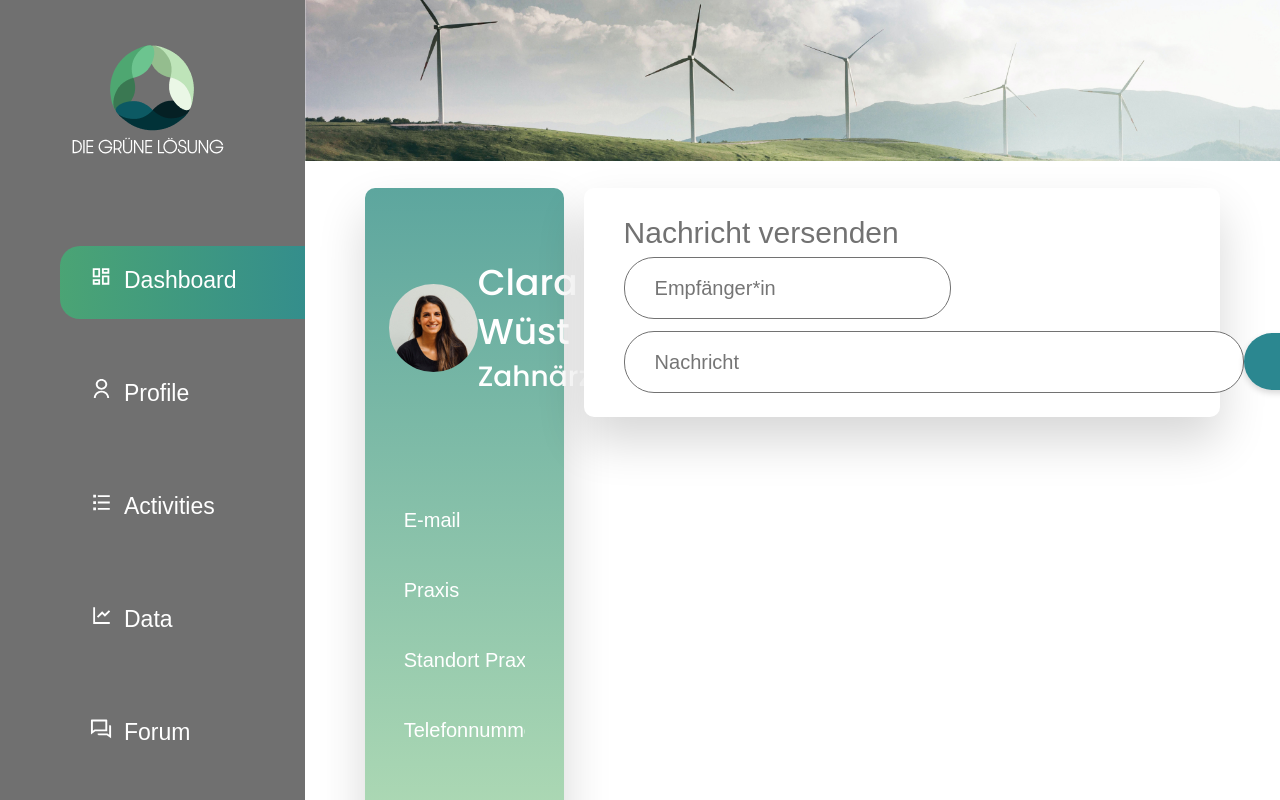
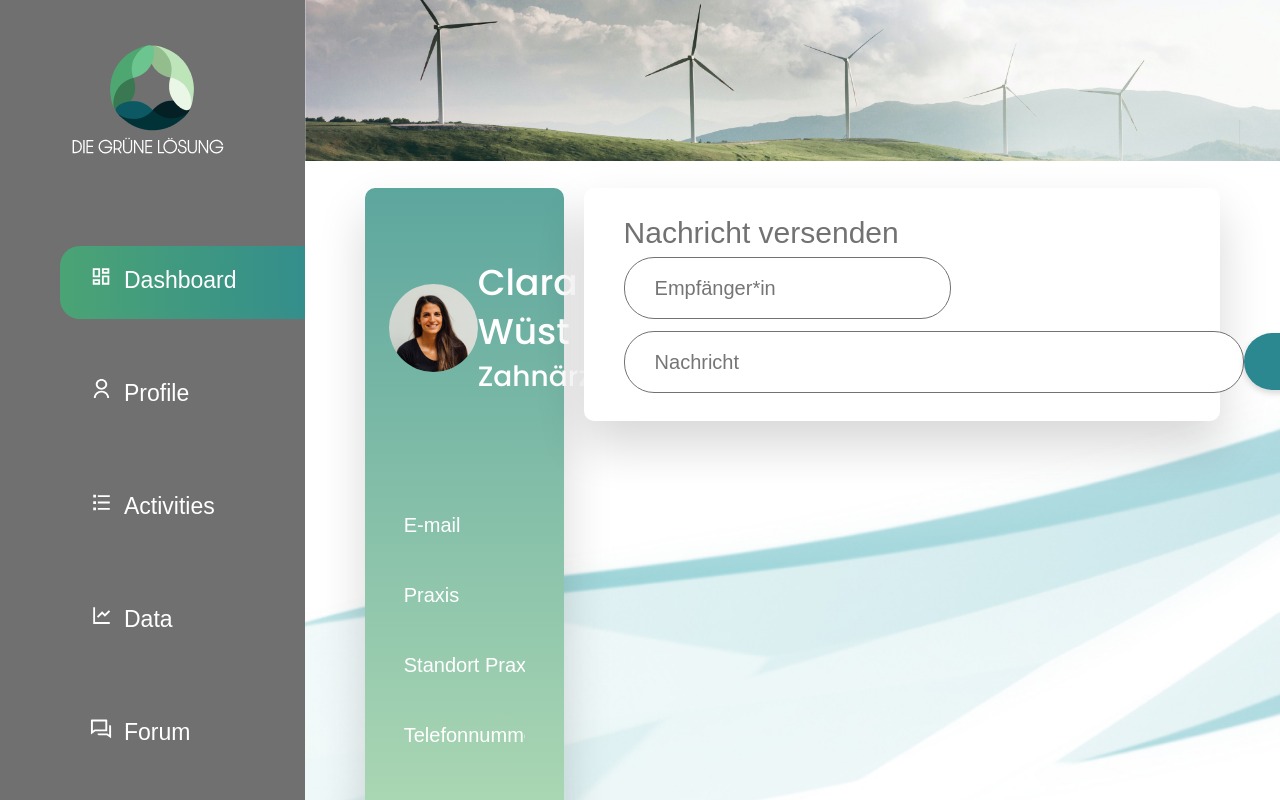
Before and after one commit to DevFariz/DGL, a React (Create React App) app: page / in a window 1280 px wide. Shown: the top 800 px of the page. Built offline with nearby package versions, Linux system fonts and the light colour scheme.

Commit message:
feat: fix bg for main profile

```diff
--- a/src/pages/profile/mainProfile/MainProfile.scss
+++ b/src/pages/profile/mainProfile/MainProfile.scss
@@ -6,6 +6,16 @@
     grid-template-rows: repeat(13, 1fr);
     column-gap: 20px;
     padding: 20px 60px;
-    height: 790px;
+    height: 800px;
+    background: url('../../../resources/img/main-profile-bg.jpg') no-repeat;
+    background-size: cover;
+    background-position: top center;
+  }
+
+  &__title{
+    font-weight: 500;
+    font-size: 30px;
+    line-height: 49px;
+    color: #727272;
   }
 }
--- a/src/pages/profile/mainProfile/messageBox/MessageBox.js
+++ b/src/pages/profile/mainProfile/messageBox/MessageBox.js
@@ -3,7 +3,7 @@ import "./MessageBox.scss";
 const MessageBox = () => {
   return (
     <section className="main-profile__messagebox">
-      <h2 className="main-profile__messagebox-title">Nachricht versenden</h2>
+      <h2 className="main-profile__title">Nachricht versenden</h2>
       <div>
         <div className="main-profile__messagebox-left">
           <input type="text" placeholder="Empfänger*in" />
--- a/src/pages/profile/mainProfile/messageBox/MessageBox.scss
+++ b/src/pages/profile/mainProfile/messageBox/MessageBox.scss
@@ -11,13 +11,6 @@
   box-shadow: 0px 24px 48px rgba(0, 0, 0, 0.160784);
   border-radius: 10px;
   margin-bottom: 60px;
-
-  &-title {
-    font-weight: 500;
-    font-size: 30px;
-    line-height: 49px;
-    color: #727272;
-  }
 
   > div {
     display: flex;
```
Also changed, not shown: src/resources/img/main-profile-bg.jpg (added).
